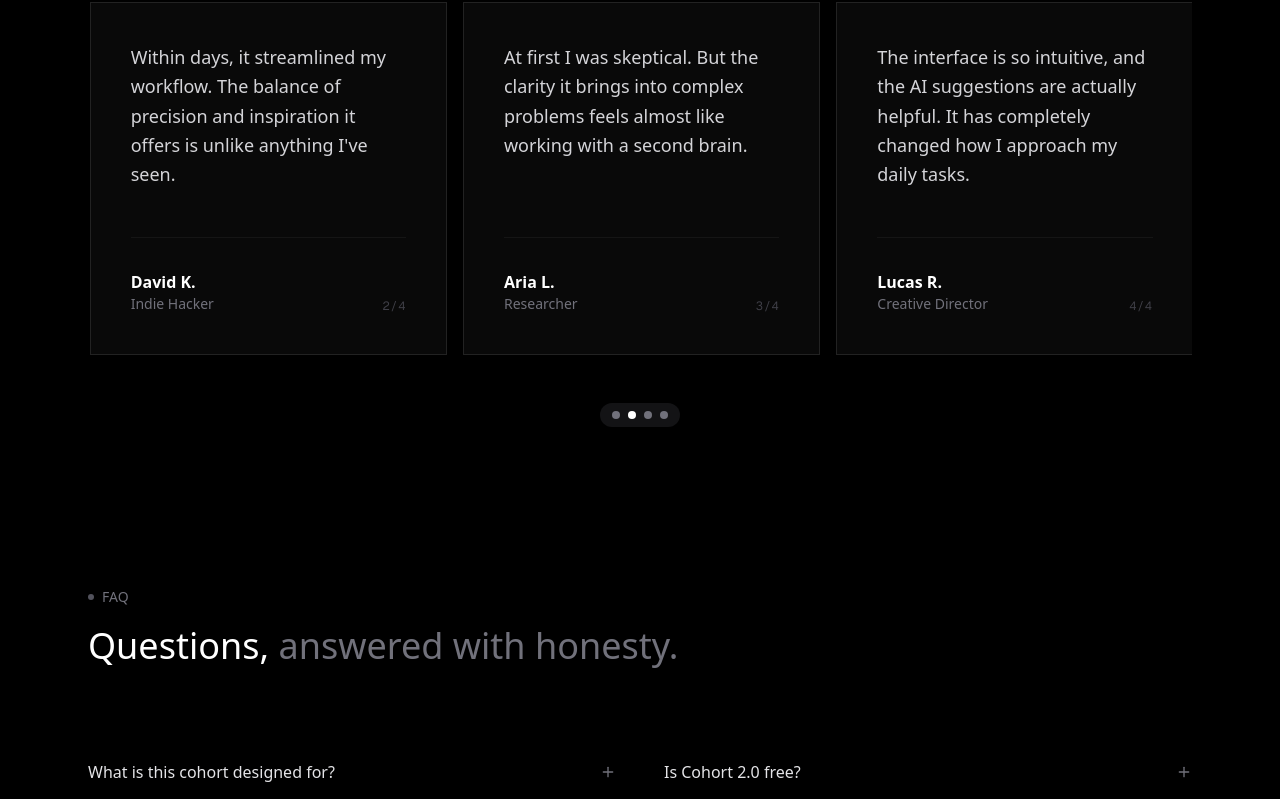
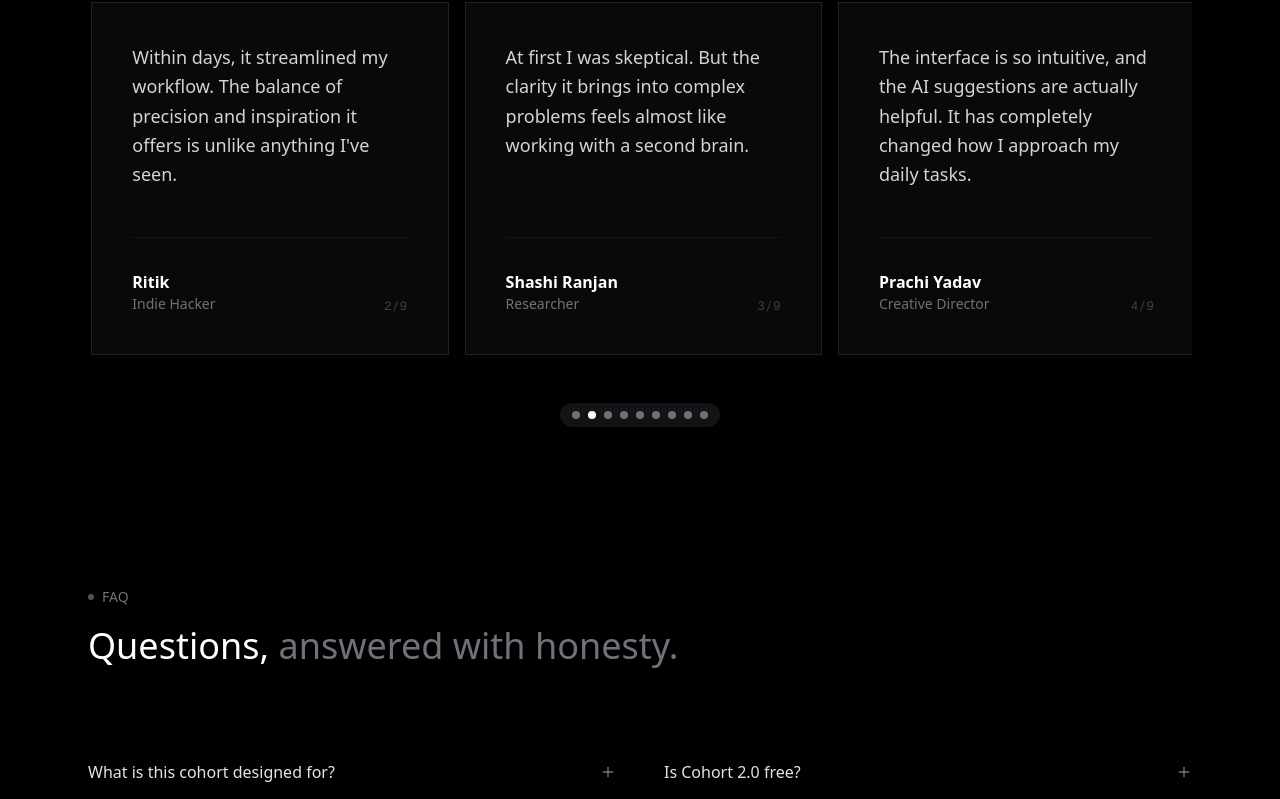
Before and after one commit to Zemon-tech/quildCohort, a Next.js app: page / in a window 1280 px wide. Shown: the part 4115-4914 px from the top of the page. Built offline with nearby package versions, Linux system fonts and the light colour scheme.

Commit message:
did some UX work

```diff
--- a/components/sections/Hero.tsx
+++ b/components/sections/Hero.tsx
@@ -9,6 +9,7 @@ export default function Hero() {
                 muted
                 loop
                 playsInline
+                poster="/Hero.png"
                 className="absolute inset-0 -z-10 h-full w-full object-cover"
             >
                 <source src="/hero.mp4" type="video/mp4" />
--- a/components/sections/Testimonials.tsx
+++ b/components/sections/Testimonials.tsx
@@ -9,27 +9,80 @@ import {
 const testimonials = [
     {
         quote: "I've tested countless AI tools, but this one feels different — less like software, more like a guide that clears the fog in my projects.",
-        author: "Sophia M.",
+        author: "Harshit Kundra",
         role: "Product Designer"
     },
     {
         quote: "Within days, it streamlined my workflow. The balance of precision and inspiration it offers is unlike anything I've seen.",
-        author: "David K.",
+        author: "Ritik ",
         role: "Indie Hacker"
     },
     {
         quote: "At first I was skeptical. But the clarity it brings into complex problems feels almost like working with a second brain.",
-        author: "Aria L.",
+        author: "Shashi Ranjan",
         role: "Researcher"
     },
     {
         quote: "The interface is so intuitive, and the AI suggestions are actually helpful. It has completely changed how I approach my daily tasks.",
-        author: "Lucas R.",
+        author: "Prachi Yadav",
         role: "Creative Director"
-    }
+    },
+    {
+        quote: "The interface is so intuitive, and the AI suggestions are actually helpful. It has completely changed how I approach my daily tasks.",
+        author: "Sanjay",
+        role: "Creative Director"
+    },
+    {
+        quote: "The interface is so intuitive, and the AI suggestions are actually helpful. It has completely changed how I approach my daily tasks.",
+        author: "Saarthak",
+        role: "Creative Director"
+    },
+    {
+        quote: "The interface is so intuitive, and the AI suggestions are actually helpful. It has completely changed how I approach my daily tasks.",
+        author: "Yash Tomar",
+        role: "Creative Director"
+    },
+    {
+        quote: "The interface is so intuitive, and the AI suggestions are actually helpful. It has completely changed how I approach my daily tasks.",
+        author: "Madhav Varshney",
+        role: "Creative Director"
+    },
+    {
+        quote: "The interface is so intuitive, and the AI suggestions are actually helpful. It has completely changed how I approach my daily tasks.",
+        author: "Aditya Gahlan",
+        role: "Creative Director"
+    },
+    {
+        quote: "The interface is so intuitive, and the AI suggestions are actually helpful. It has completely changed how I approach my daily tasks.",
+        author: "Khushi Dhankar",
+        role: "Creative Director"
+    },
+    {
+        quote: "The interface is so intuitive, and the AI suggestions are actually helpful. It has completely changed how I approach my daily tasks.",
+        author: "Lakshit",
+        role: "Creative Director"
+    },
+    {
+        quote: "The interface is so intuitive, and the AI suggestions are actually helpful. It has completely changed how I approach my daily tasks.",
+        author: "Agustya",
+        role: "Creative Director"
+    },
+    {
+        quote: "The interface is so intuitive, and the AI suggestions are actually helpful. It has completely changed how I approach my daily tasks.",
+        author: "Sachin Patel",
+        role: "Creative Director"
+    },
+    {
+        quote: "The interface is so intuitive, and the AI suggestions are actually helpful. It has completely changed how I approach my daily tasks.",
+        author: "Jatin Goyal",
+        role: "Creative Director"
+    },
+
 ];
 
 export default function Testimonials() {
+    const displayedTestimonials = testimonials.slice(0, 9);
+
     return (
         <section className="mx-auto mt-40 max-w-6xl px-6 scroll-mt-32" id="community">
             <div className="mb-4 flex items-center gap-2">
@@ -42,7 +95,7 @@ export default function Testimonials() {
             <div className="mt-20">
                 <Carousel loop autoplay autoplayInterval={5000}>
                     <CarouselContent className="-ml-4">
-                        {testimonials.map((t, i) => (
+                        {displayedTestimonials.map((t, i) => (
                             <CarouselItem key={i} className="basis-full md:basis-1/2 lg:basis-1/3 pl-4">
                                 <div className="group relative border border-white/10 bg-[#0c0c0c]/80 p-10 h-full flex flex-col justify-between">
                                     <p className="text-lg leading-relaxed text-zinc-300">
@@ -53,7 +106,7 @@ export default function Testimonials() {
                                             <h4 className="font-semibold text-white">{t.author}</h4>
                                             <p className="text-sm text-zinc-500">{t.role}</p>
                                         </div>
-                                        <span className="text-xs text-zinc-700 font-mono tracking-wider">{i + 1}/{testimonials.length}</span>
+                                        <span className="text-xs text-zinc-700 font-mono tracking-wider">{i + 1}/{displayedTestimonials.length}</span>
                                     </div>
                                 </div>
                             </CarouselItem>
```
